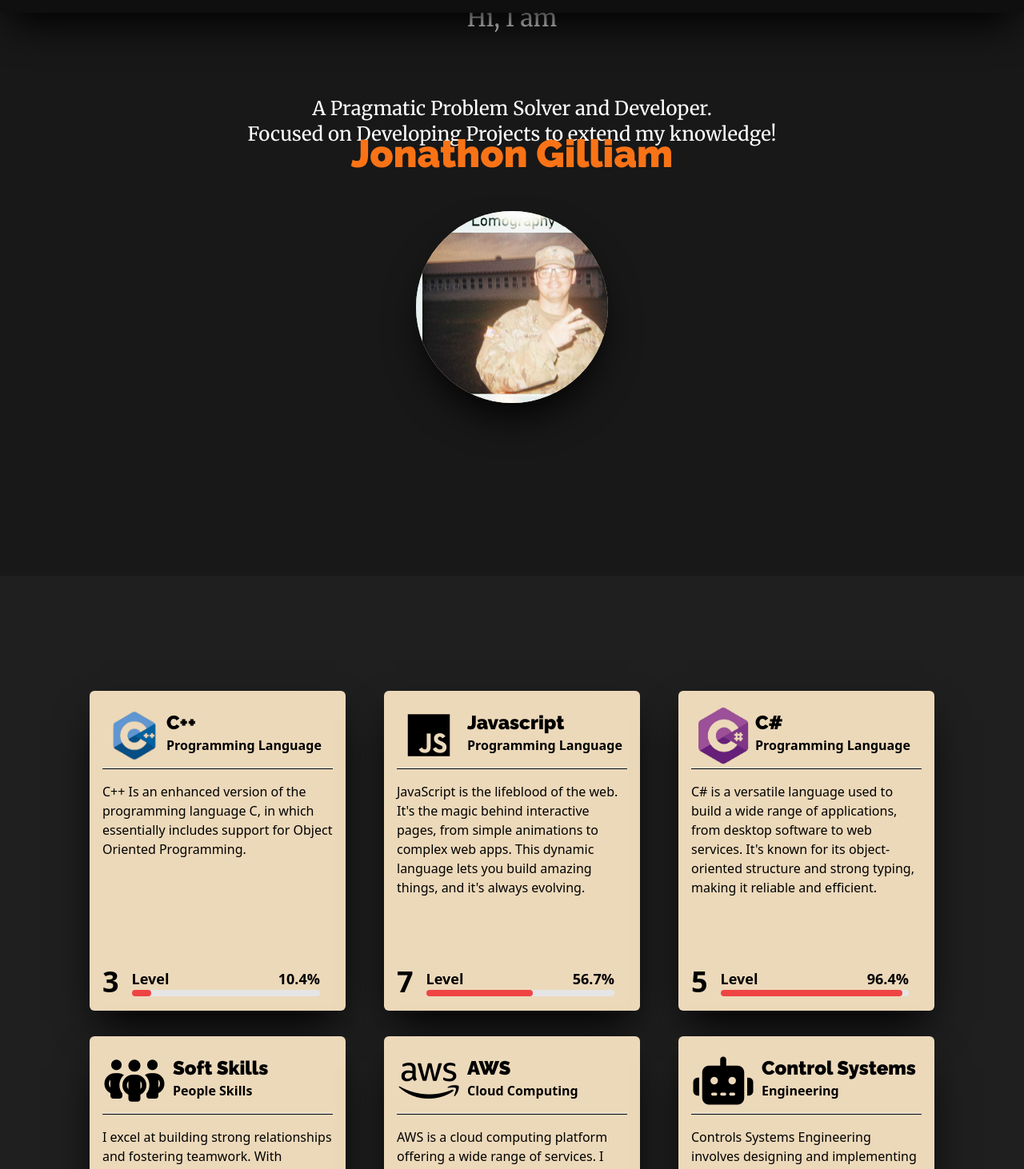
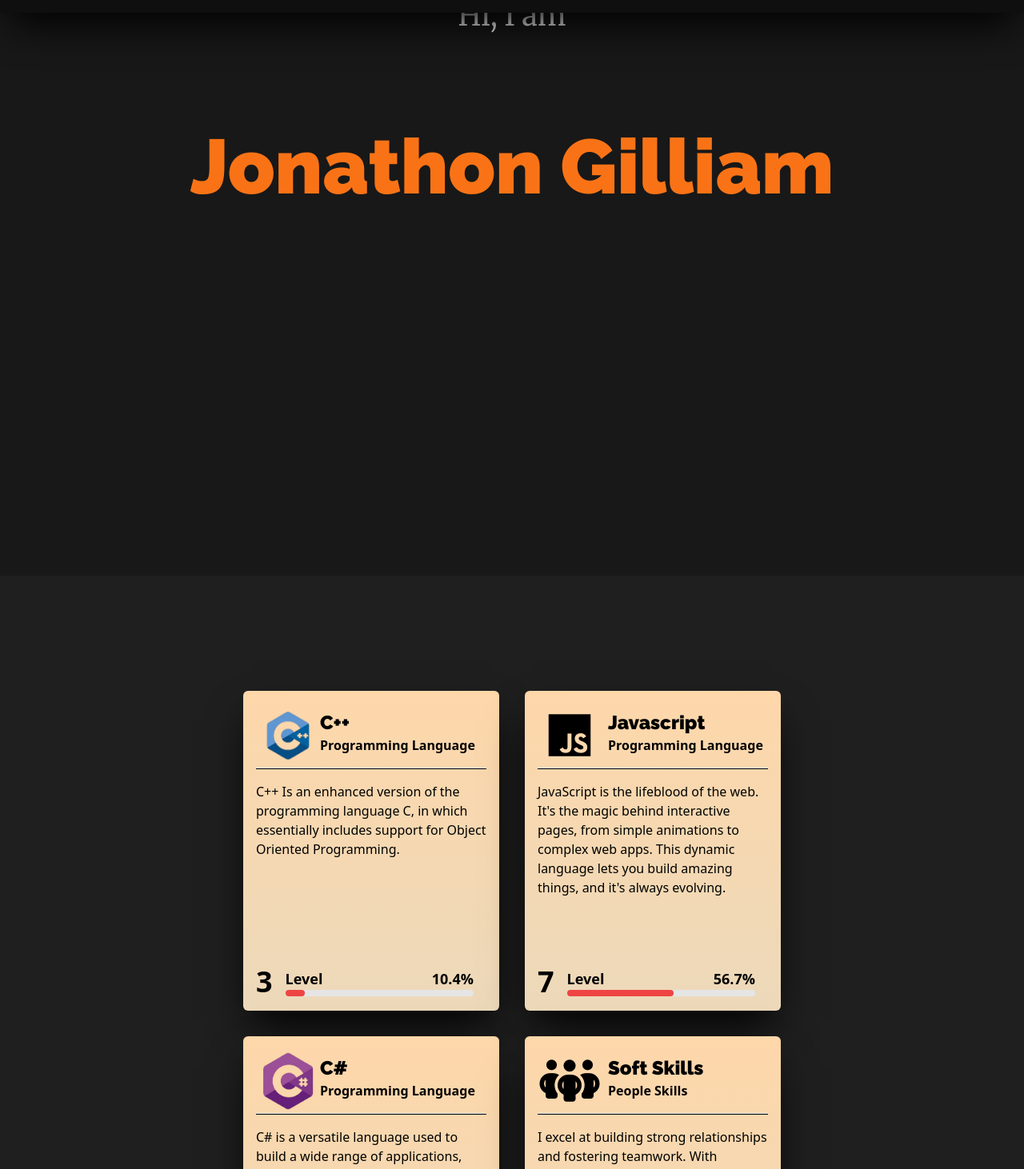
Before and after one commit to jobrogi/Portfolio-frontend, a React (Create React App) app: page / in a window 1280 px wide. Shown: the part 80-1542 px from the top of the page at 80% size. Built offline with nearby package versions, Linux system fonts and the light colour scheme.

Commit message:
commit before the end...

```diff
--- a/src/Components/Card.js
+++ b/src/Components/Card.js
@@ -1,84 +1,11 @@
 import "../index.css";
-import React, { useState, useEffect, useRef } from "react";
+import React, { useState } from "react";
 
 function Card(props) {
-  const divRef = useRef(null);
-  const [coords, setCoords] = useState({ x: 0, y: 0 });
   const [isHovering, setIsHovering] = useState(false);
-  const [skewX, setSkewX] = useState(0.0);
-  const [skewY, setSkewY] = useState(0.0);
-  const [positionX, setPositionX] = useState({ xStart: 0, xEnd: 0 });
-  const [positionY, setPositionY] = useState({ yStart: 0, yEnd: 0 });
-
-  const minX = -2;
-  const maxX = 2;
-  // Props include:
-  // Icon C++ ICON
-  // Name C++
-  // Category Programming Language
-  // Description
-  //Progress Bar percentage
-
-  function mapInRange(num, inMin, inMax, outMin, outMax) {
-    return (
-      (((num - inMin) * (outMax - outMin)) / (inMax - inMin) + outMin) * -1
-    );
-  }
-
-  function getDivPos() {
-    const rect = divRef.current.getBoundingClientRect();
-    setPositionX({ xStart: rect.left, xEnd: rect.right });
-    setPositionY({ yStart: rect.top, yEnd: rect.bottom });
-  }
-
-  useEffect(() => {
-    getDivPos(divRef.current);
-
-    // console.log(divRef);
-  }, []);
-
-  useEffect(() => {
-    const handleWindowMouseMove = (event) => {
-      setCoords({
-        x: event.clientX,
-        y: event.clientY,
-      });
-    };
-
-    const handleSkew = () => {
-      if (isHovering) {
-        setSkewX(
-          Math.round(
-            mapInRange(coords.x, positionX.xStart, positionX.xEnd, minX, maxX)
-          )
-        );
-        setSkewY(
-          Math.round(
-            mapInRange(coords.y, positionY.yStart, positionY.yEnd, minX, maxX)
-          )
-        );
-      }
-    };
-
-    window.addEventListener("mousemove", handleWindowMouseMove);
-    const animationFrame = requestAnimationFrame(handleSkew);
-
-    return () => {
-      window.removeEventListener("mousemove", handleWindowMouseMove);
-      cancelAnimationFrame(animationFrame);
-    };
-  });
-
-  const skewStyle = {
-    transform: `skewX(${skewY}deg) skewY(${skewX}deg)`,
-  };
 
   return (
-    <div
-      className="bg-ccOffWhite rounded-md shadow-2xl shadow-black w-80 h-400 p-4 flex flex-wrap m-4 content-between relative transition-all"
-      style={skewStyle}
-      ref={divRef}
-    >
+    <div className="bg-ccOffWhite rounded-md shadow-2xl shadow-black w-320 h-400 p-4 flex flex-wrap m-4 content-between relative transition-all bg-gradient-to-t from-ccOffWhite to-orange-200 hover:w-330 hover:h-410">
       <button
         className="absolute top-0 left-0 w-full h-full"
         onMouseEnter={() => {
@@ -86,8 +13,6 @@ function Card(props) {
         }}
         onMouseLeave={() => {
           setIsHovering(false);
-          setSkewX(0.0);
-          setSkewY(0.0);
         }}
       ></button>
       <div className="flex flex-wrap content-start">
--- a/src/Components/Intro.js
+++ b/src/Components/Intro.js
@@ -1,25 +1,18 @@
 import "../index.css";
-import React from "react";
+import React, { useState } from "react";
 import ProfileIMG from "../ProfileIMG.jpg";
-
 function Intro() {
   return (
     <div className="bg-ccDark w-full h-screen font-Merriweather">
       <div className="h-1/4 w-full items-end flex flex-nowrap">
-        <p className="w-full text-center text-3xl text-white pb-20 ">
+        <p className="w-full text-center text-4xl text-white pb-20 ">
           Hi, I am
         </p>
       </div>
-      <p className="w-full text-center text-2xl text-white pb-20">
+      {/* <p className="w-full text-center text-2xl text-white pb-20">
         A Pragmatic Problem Solver and Developer. <br /> Focused on Developing
         Projects to extend my knowledge!
-      </p>
-
-      <div className="w-full flex justify-center">
-        <div className="bg-ccOffWhite w-60 h-60 rounded-full shadow-2xl shadow-black overflow-hidden">
-          <img className="w-full h-full object-cover" src={ProfileIMG}></img>
-        </div>
-      </div>
+      </p> */}
     </div>
   );
 }
--- a/src/Components/Nav.js
+++ b/src/Components/Nav.js
@@ -72,7 +72,7 @@ function Nav() {
           className={`flex items-center justify-center h-24 left-0 w-full pointer-events-none transition-all duration-1000   ${
             isFixed
               ? "fixed top-0 text-3xl"
-              : "fixed top-56 text-5xl text-orange-500"
+              : "fixed top-60 text-8xl text-orange-500"
           }`}
         >
           <button
--- a/src/Components/Skills.js
+++ b/src/Components/Skills.js
@@ -7,7 +7,7 @@ function Skills(props) {
   return (
     <div
       ref={props.ref}
-      className="bg-ccGray w-full min-h-screen px-20 py-32 flex flex-wrap justify-evenly"
+      className="bg-ccGray w-full min-h-screen px-72 py-32 flex flex-wrap justify-evenly"
     >
       <Card
         Name="C++"
--- a/tailwind.config.js
+++ b/tailwind.config.js
@@ -18,12 +18,19 @@ module.exports = {
       },
       height: {
         400: "400px",
+        410: "410px",
         500: "500px",
+
+        81: "81rem",
 
         100: "100 rem",
         108: "108 rem",
         120: "120 rem",
       },
+      width: {
+        320: "320px",
+        330: "330px",
+      },
     },
   },
   plugins: [],
```
Also changed, not shown: src/pixel-art-ufo-png.webp (added).
